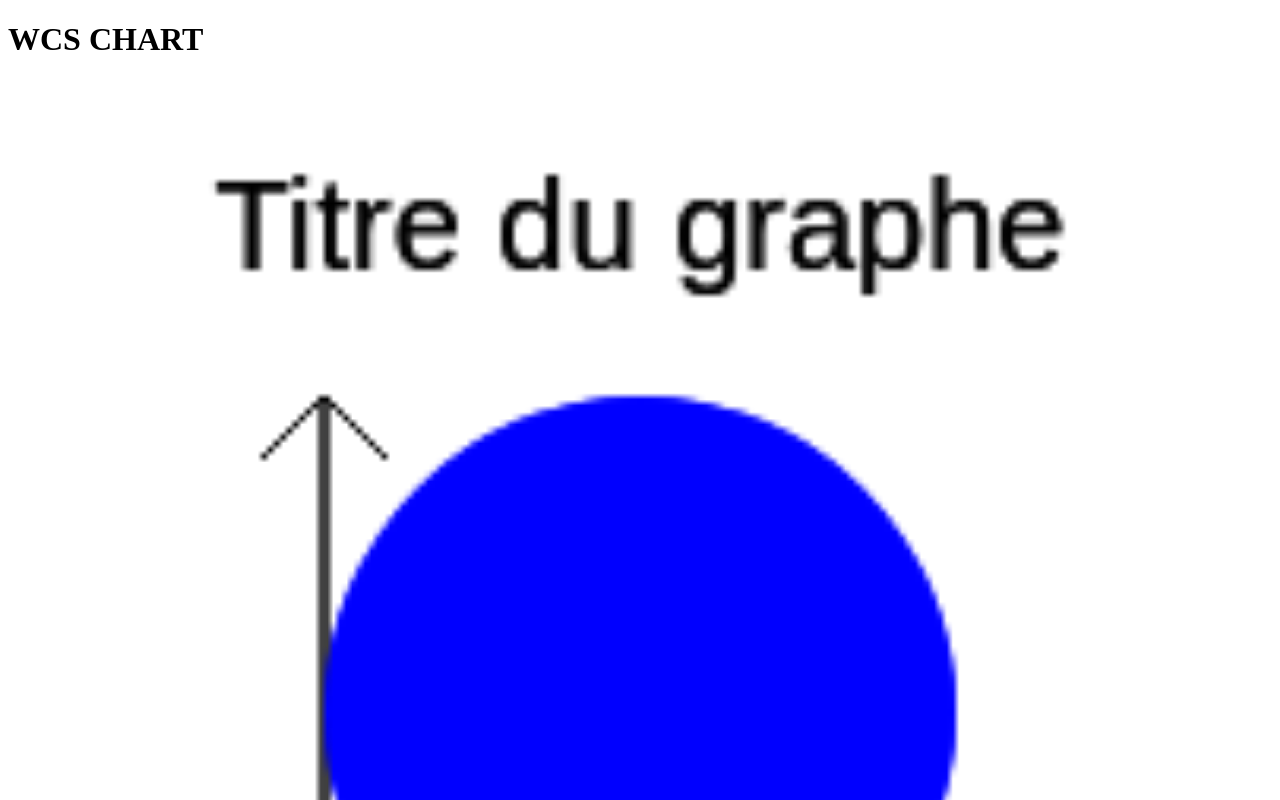
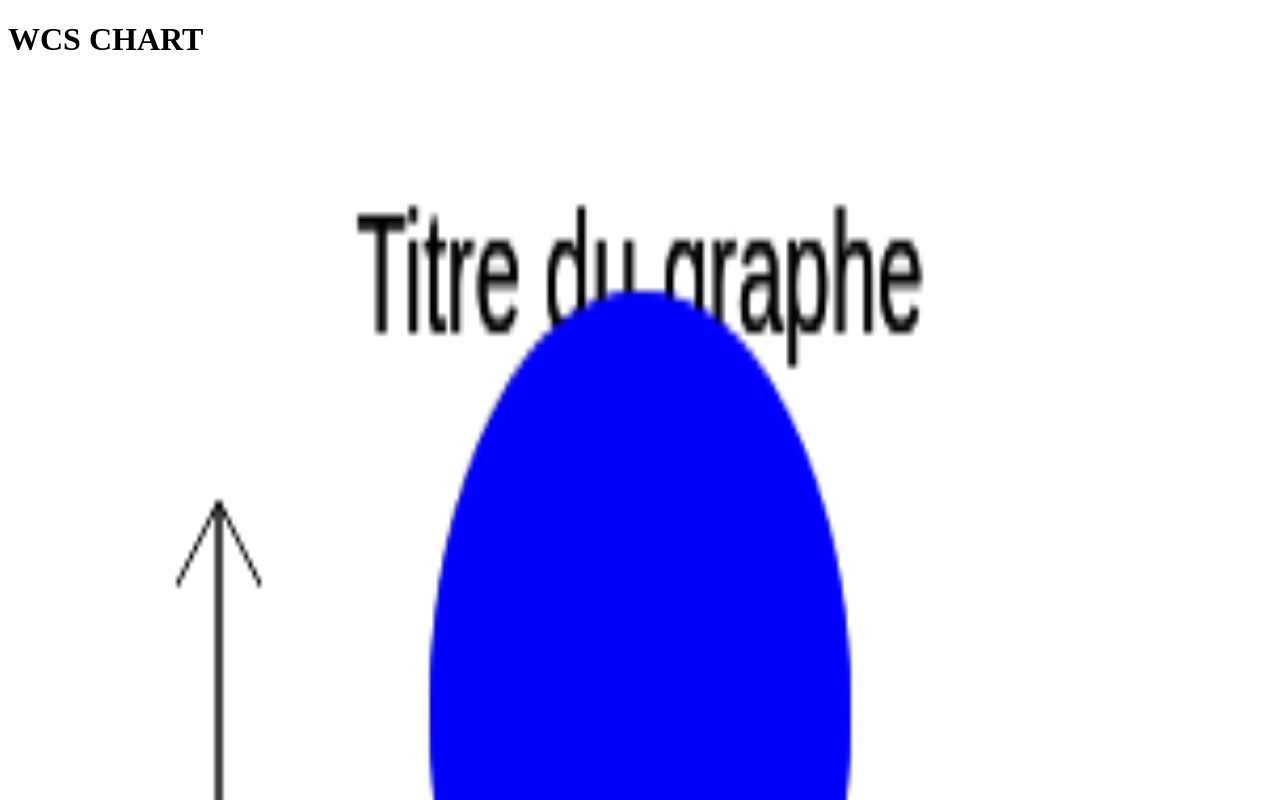
Before and after one commit to WildCodeSchool-CDA-LYON-02-2024/wcs-chart-lib, a React (Vite) app: page / in a window 1280 px wide. Shown: the top 800 px of the page. Built offline with nearby package versions, Linux system fonts and the light colour scheme.

Commit message:
create a circle in a graph

```diff
--- a/src/components/Rectangle.jsx
+++ b/src/components/Rectangle.jsx
@@ -57,7 +57,6 @@ function Rectangle() {
       context.fillStyle = color;
       context.fill();
       console.log(radius);
-
     };
     // dssiner le titre
     drawTitle(context, canvas.width / 2, 30, "Titre du graphe");
@@ -74,9 +73,12 @@ function Rectangle() {
 
   return (
     <div id="container-canvas-wcs">
-      <canvas id="canvas-wcs" ref={canvasRef} width={200} height={200} />
+      <canvas id="canvas-wcs" ref={canvasRef} />
     </div>
   );
 }
 
+//capter evenement si taille écran change => redraw
+
+
 export default Rectangle;
```
